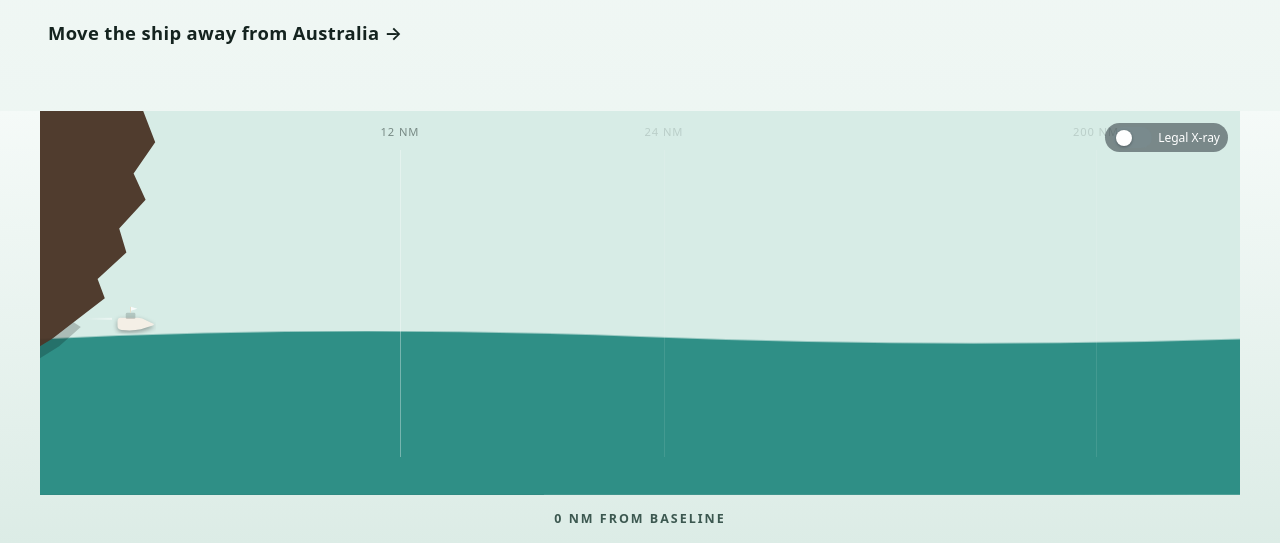
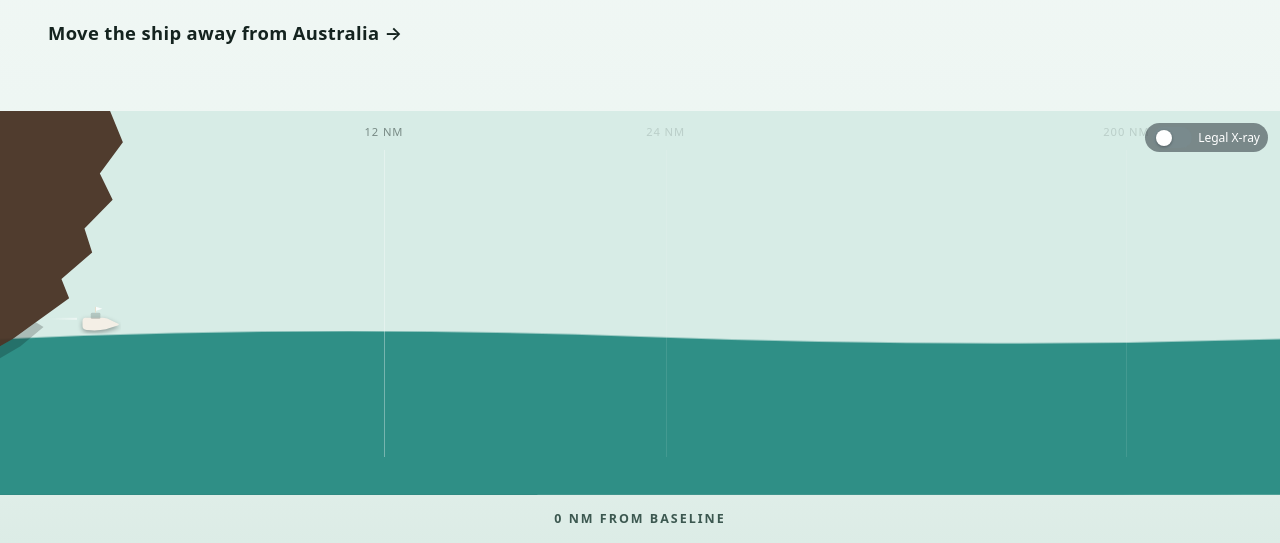
Before and after one commit to comp4020-agentic-coding-studio/comp4020-ass1-kyle-zjy, a website built with Vite: page index.html in a window 1280 px wide. Shown: the part 409-952 px from the top of the page. Built offline with nearby package versions, Linux system fonts and the light colour scheme.

Commit message:
Make ocean-scene span the full viewport width on desktop
The desktop height-cap query set width:auto, which let aspect-ratio
derive a width narrower than the viewport from the capped 48vh height.
Switching to an explicit width:100% (against an ancestor chain with no
horizontal padding, all the way to <body>) makes the box reach both
edges while leaving the height (48vh) untouched. Ship/boundary/xray
positioning inside the scene is percentage-based, so it's unaffected.

```diff
--- a/styles.css
+++ b/styles.css
@@ -159,16 +159,18 @@ a {
 
 /* Desktop-only: cap the scene's own box height so the ocean occupies
    roughly half the viewport, leaving the info grid visible below it once
-   the scene is pinned via .ocean-sticky. All ship/boundary/xray positioning
+   the scene is pinned via .ocean-sticky. Width stays an explicit 100% (of
+   an unpadded ancestor chain all the way to <body>) rather than "auto",
+   so the box spans edge-to-edge instead of being derived from height via
+   aspect-ratio — with both width and height explicit, aspect-ratio has no
+   effect, which is intentional here. All ship/boundary/xray positioning
    inside the scene is percentage-based, so this cannot affect drag math —
    it only changes the box the percentages resolve against. Gated to widths
    above the existing mobile breakpoint so phone sizing is untouched. */
 @media (width >= 601px) {
   .ocean-scene {
-    width: auto;
+    width: 100%;
     height: 48vh;
-    max-width: 100%;
-    margin: 0 auto;
   }
 }
 
```
